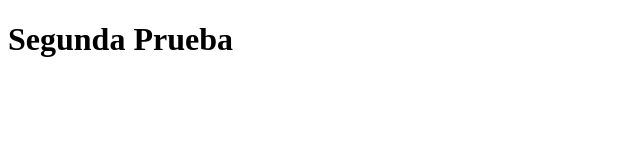
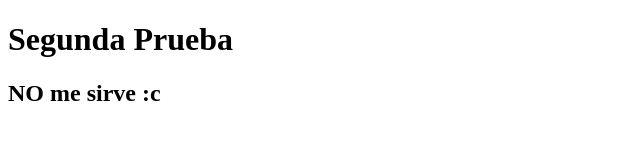
Before and after one commit to JPGA12/Prueba, a plain HTML site: page index.html in a window 1280 px wide. Shown: the whole page, without its empty margins (0-640 px from the left). Drawn offline with Linux system fonts and the light colour scheme.

Commit message:
Primer html

```diff
--- a/index.html
+++ b/index.html
@@ -8,5 +8,6 @@
 </head>
 <body>
     <h1>Segunda Prueba</h1>
+    <h2>NO me sirve :c</h2>
 </body>
 </html>
```
